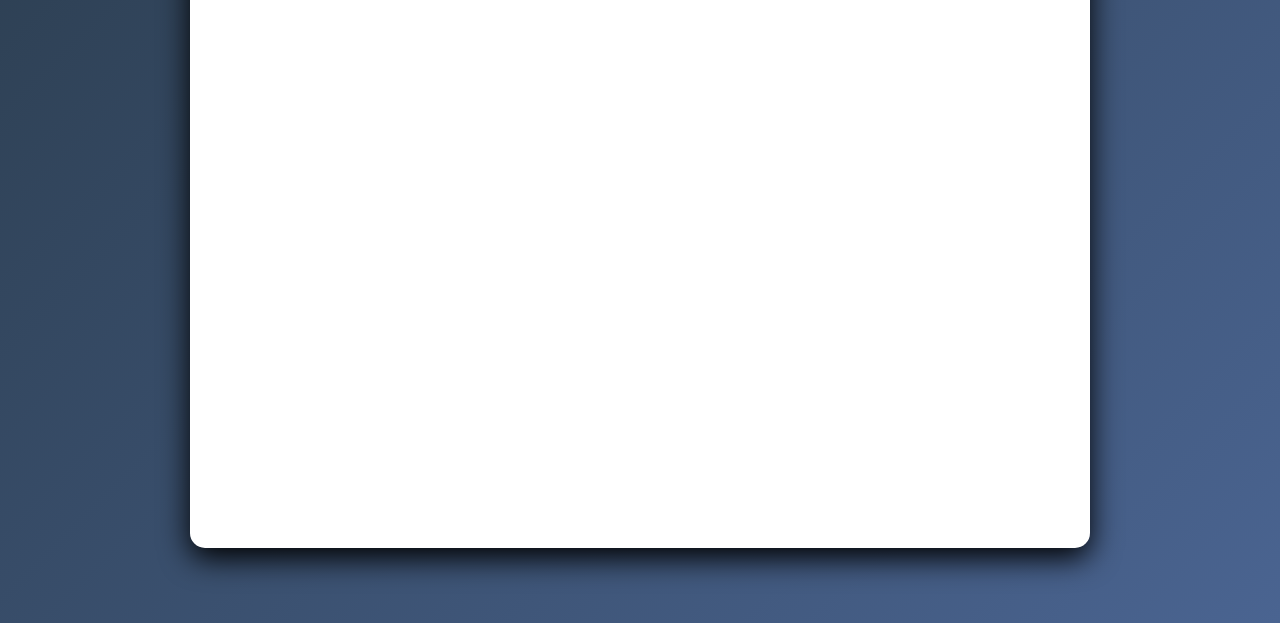
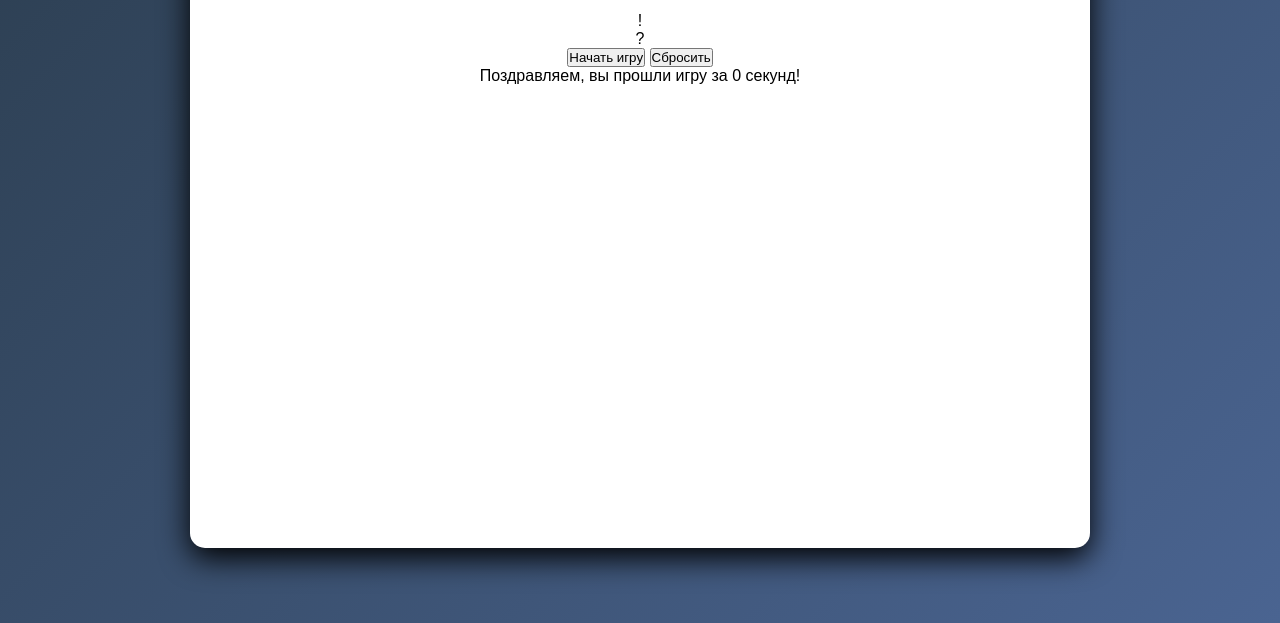
Before and after one commit to Nevada-exe/FindNum, a plain HTML site: page index.html in a window 1280 px wide. Shown: the part 177-800 px from the top of the page. Drawn offline with Linux system fonts and the light colour scheme.

Commit message:
Кнопки + загатовка для статистики

```diff
--- a/index.html
+++ b/index.html
@@ -1,5 +1,5 @@
 <!DOCTYPE html>
-<html lang="en">
+<html lang="ru">
 <head>
     <meta charset="UTF-8">
     <meta name="viewport" content="width=device-width, initial-scale=1.0">
@@ -21,7 +21,20 @@
             </div>
         </div>
 
-        <div></div>
+        <div class="game-grid-container">
+            <div class="game-grid" id="target-number"></div>
+            <div class="level-complete" id="level-complete">!</div>
+            <div class="error-message" id="error-message">?</div>
+        </div>
+
+        <div class="controls">
+            <button id="start-btn">Начать игру</button>
+            <button id="reset-btn">Сбросить</button>
+        </div>
+
+        <div class="message" id="message">Поздравляем, вы прошли игру за <span id="final-time">0</span> секунд!</div>
     </div>
+
+
 </body>
 </html>
```
